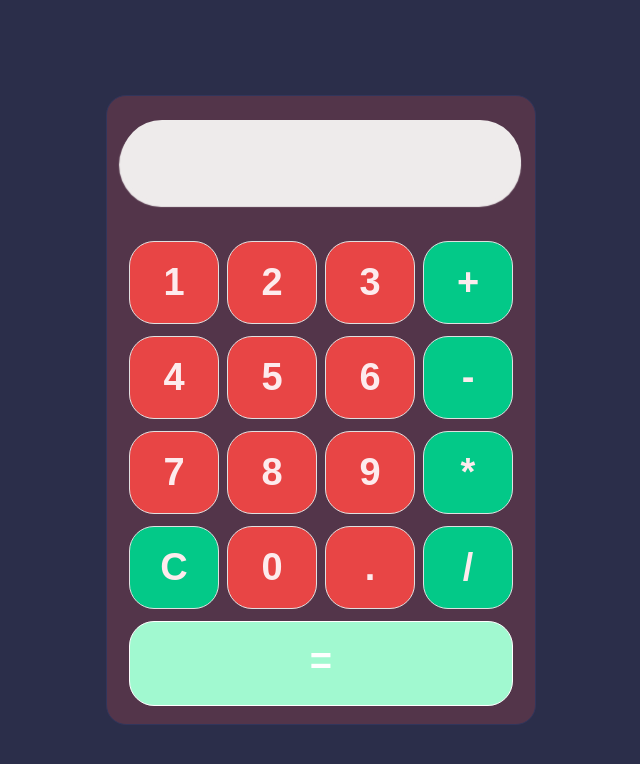
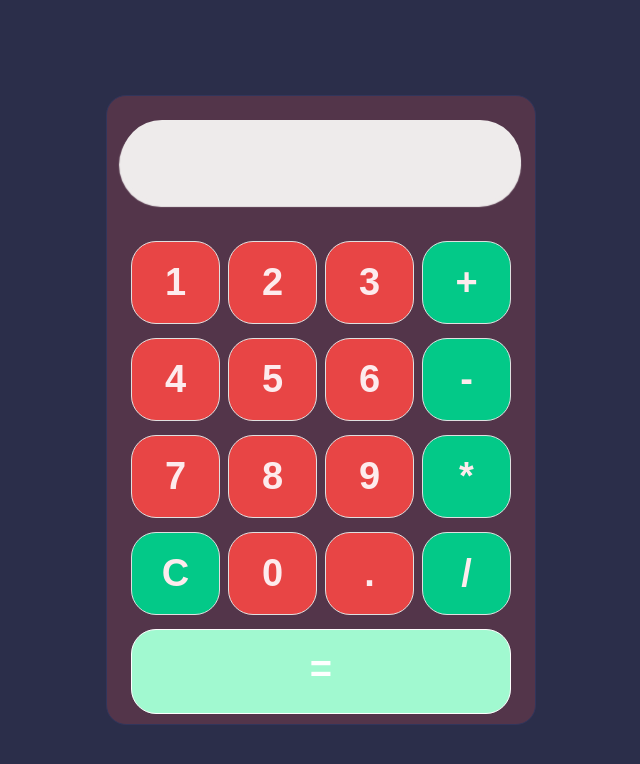
Before and after one commit to JulianRG1512/Calculadora, a React (Create React App) app: page / in a window 1280 px wide. Shown: the top 764 px of the page, without its empty margins (319-959 px from the left). Built offline with nearby package versions, Linux system fonts and the light colour scheme.

Commit message:
Se modifican estilo btn

```diff
--- a/src/App.css
+++ b/src/App.css
@@ -20,7 +20,7 @@
 }
 
 .fila{
-    margin: 4px;
+    margin: 6px;
     display: flex;
     align-items: center;
     justify-content: center;
```
